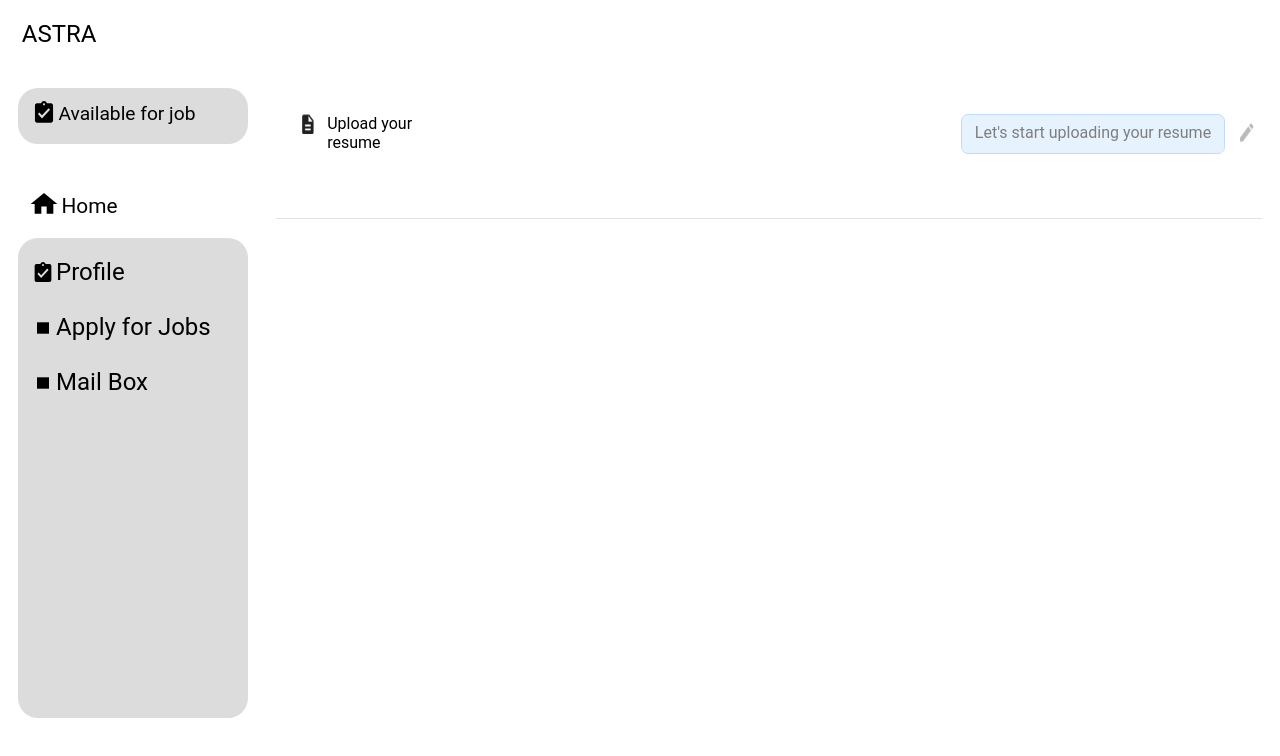
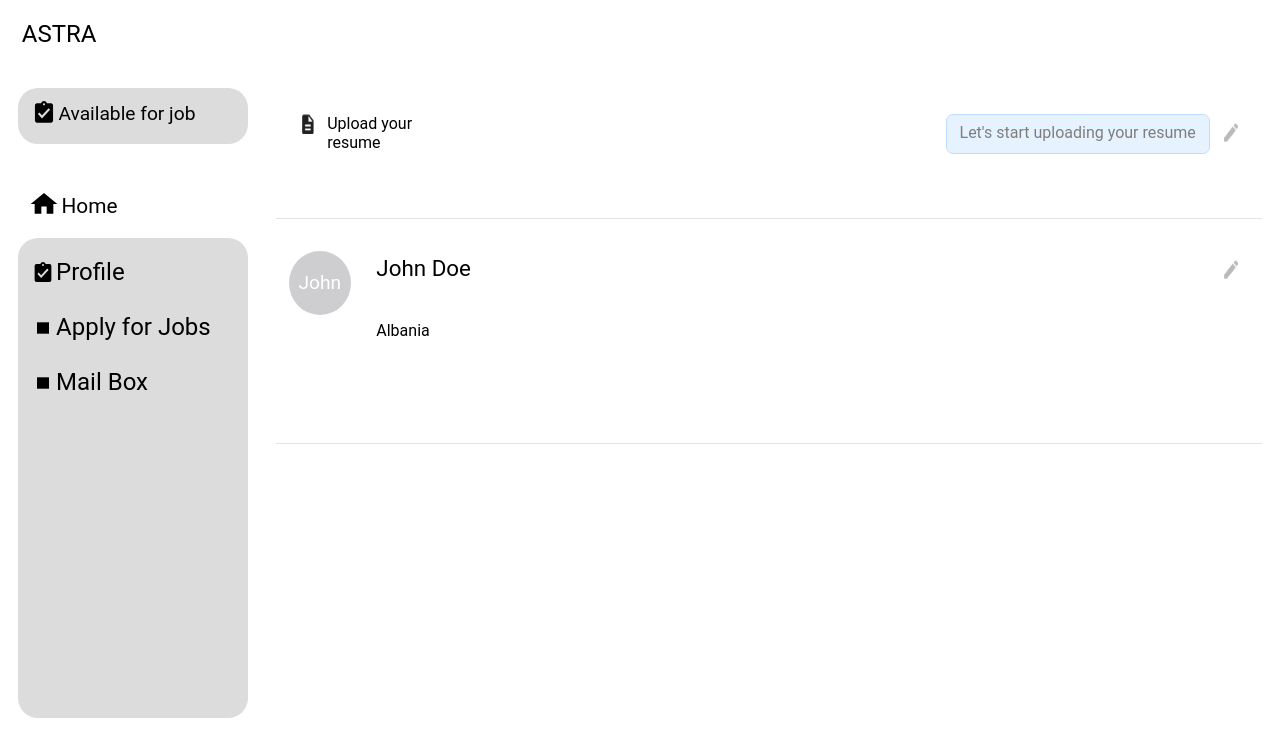
Before and after one commit to Srivastava57Harsh/SkillBoard-Assignment, a React (Create React App) app in the folder client/: page /profile in a window 1280 px wide. Shown: the top 756 px of the page. Built offline with nearby package versions, Linux system fonts and the light colour scheme.

Commit message:
:sparkles: add country card
add country card

```diff
--- a/client/src/profile.css
+++ b/client/src/profile.css
@@ -41,6 +41,8 @@
 }
 
 .uploadButtoncontainer {
+  position: absolute;
+  right: 3vw;
   margin-top: 2vh;
   margin-left: 15vw;
   display: flex;
@@ -66,3 +68,46 @@
   height: 3vh;
   width: 1.5vw;
 }
+
+.details {
+  margin-top: 3vh;
+  height: 25vh;
+  border-bottom: 1px solid #8f8f9440;
+}
+
+.nameCountry {
+  display: grid;
+  grid-template-columns: repeat(2, 1fr);
+}
+
+.nameLabel {
+  margin-left: 1vw;
+  display: flex;
+  margin-top: 1vh;
+}
+.nameCircle {
+  margin-right: 2vw;
+  font-size: 1.2rem;
+  padding: 2.5vh 1.2vh;
+  height: 3vh;
+  border-radius: 100%;
+  color: #fff;
+  background-color: #8f8f9470;
+}
+
+.nameText {
+  font-size: 1.4rem;
+  margin-top: 0.5vh;
+  margin-bottom: 0vh;
+}
+
+.countryText {
+  font-size: 1rem;
+  margin-top: 5vh;
+}
+
+.nameEdit {
+  margin-top: 1vh;
+  position: absolute;
+  right: 3vw;
+}
--- a/client/src/profile.tsx
+++ b/client/src/profile.tsx
@@ -22,6 +22,19 @@ export default function Profile() {
             <img src="./edit.png" className="icons2" />
           </div>
         </div>
+        <div className="details">
+          <div className="nameCountry">
+            <div className="nameLabel">
+              <label className="nameCircle">John</label>
+              <p className="nameText">
+                John Doe<p className="countryText">Albania</p>
+              </p>
+            </div>
+            <div className="nameEdit">
+              <img src="./edit.png" className="icons2" />
+            </div>
+          </div>
+        </div>
       </div>
     </div>
   );
```
